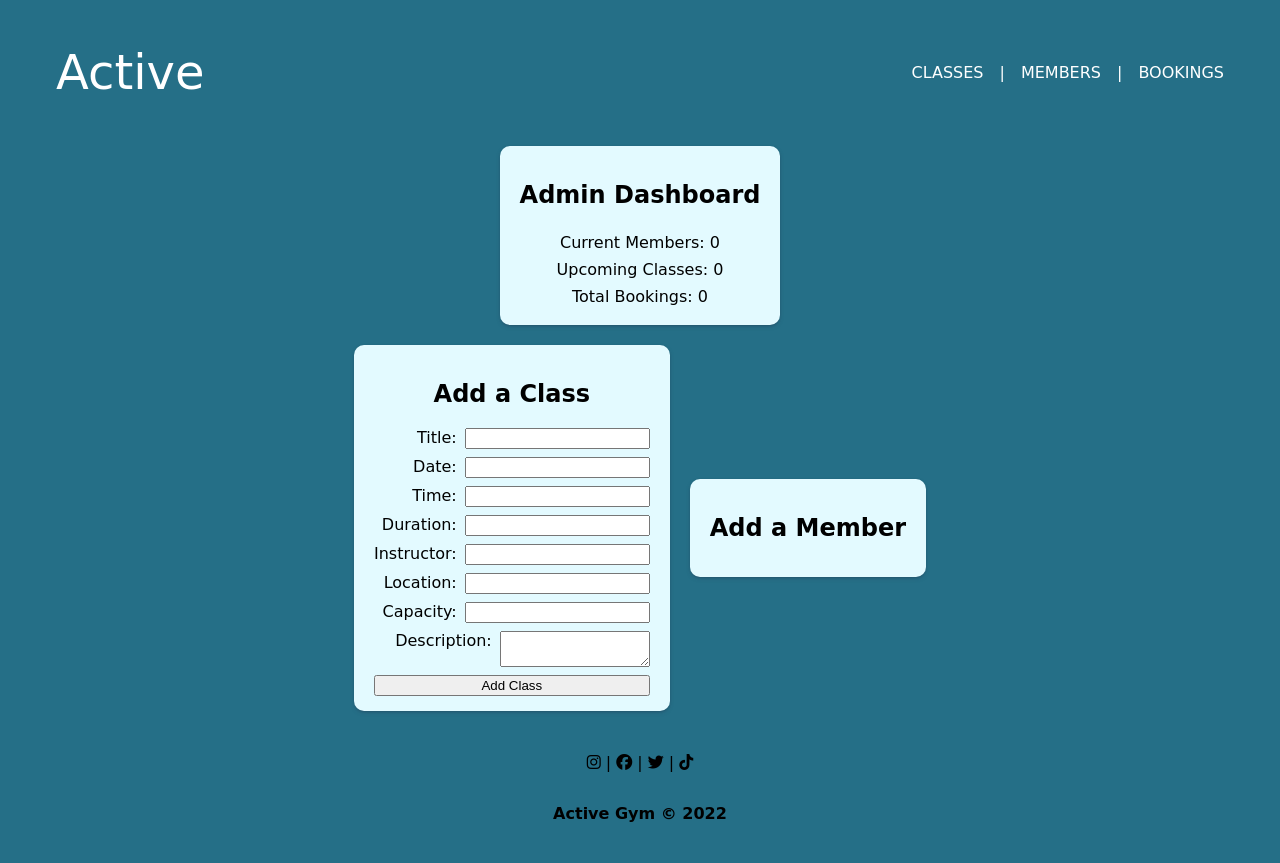
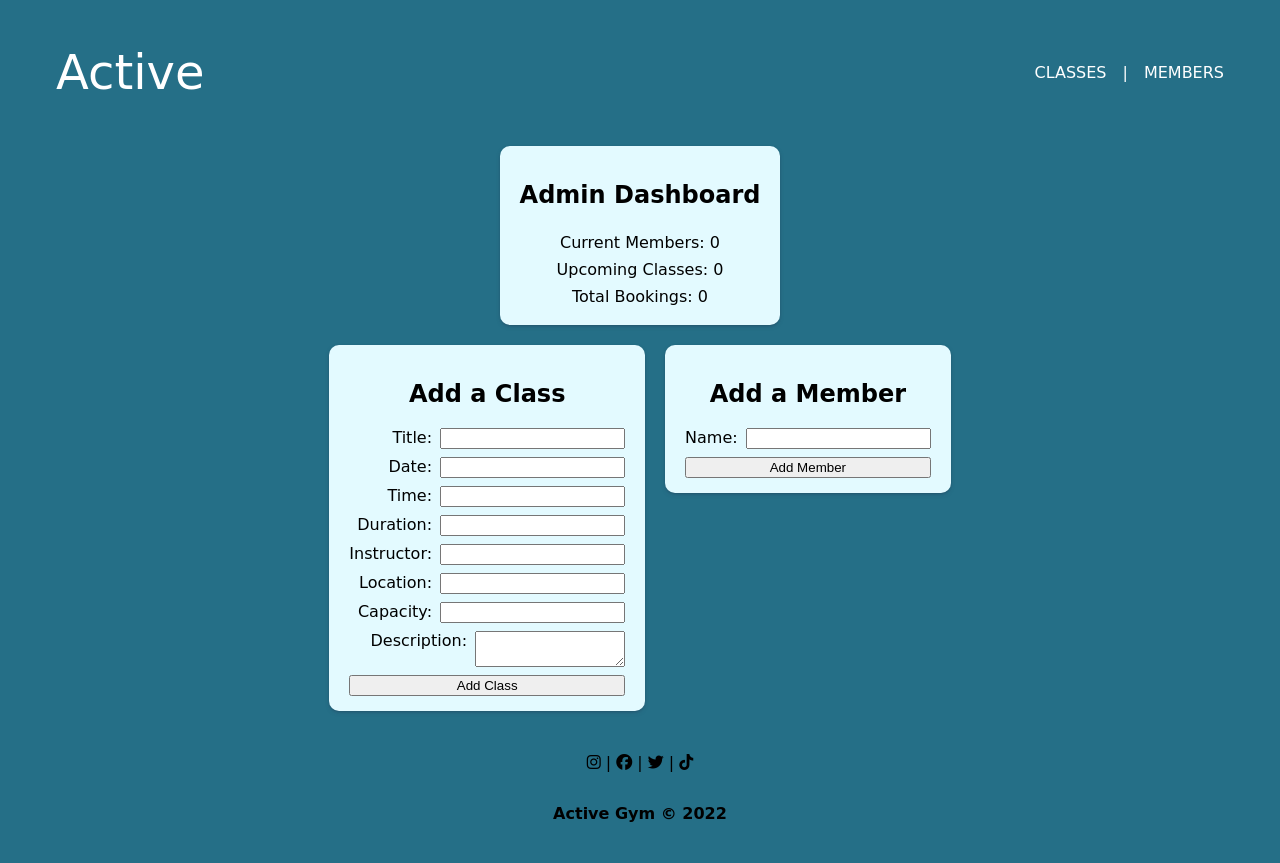
Before and after one commit to HelenLangers/CC_Gym_App_Project, a Flask app: page / in a window 1280 px wide. Run offline with Flask 2, Linux system fonts and the light colour scheme; data that the repository does not hold is empty; some libraries are stand-ins or nearby versions; some web fonts are replaced.

Commit message:
add member complete

```diff
--- a/controllers/lesson_controller.py
+++ b/controllers/lesson_controller.py
@@ -28,4 +28,4 @@ def add_lesson():
     description = request.form['description']
     new_lesson = Lesson(title, date, time, duration, instructor, location, capacity, description)
     lesson_repository.save(new_lesson)
-    return redirect("/classes")
+    return redirect("/")
--- a/static/style.css
+++ b/static/style.css
@@ -72,7 +72,7 @@ main {
     justify-content: center;
     margin-left: 25px;
     margin-right: 25px;
-    align-items: center;
+    align-items: flex-start;
 }
 
 .dashboard {
@@ -112,6 +112,11 @@ main {
     display: flex;
     justify-content: flex-end;
     gap: 0.5rem;
+}
+
+.member-flex-container {
+    display: flex;
+    flex-direction: column;
 }
 
 .lesson-heading {
--- a/templates/base.html
+++ b/templates/base.html
@@ -19,8 +19,6 @@
                 <li><a href="/classes">CLASSES</a></li>
                 <li><span class="vertical-line">|</span></li>
                 <li><a href="/members">MEMBERS</a></li>
-                <li><span class="vertical-line">|</span></li>
-                <li><a href="/bookings">BOOKINGS</a></li>
             </ul>
         </nav>
     </header>
--- a/templates/index.html
+++ b/templates/index.html
@@ -14,7 +14,6 @@
     <div class="add-members-classes">
         <div class="dashboard">
             <h2>Add a Class</h2>
-            <div>
             <form action="/classes" method="POST" class="form">
                 <label for="title">
                 <span>Title:</span>
@@ -59,10 +58,17 @@
                 <input type="submit" value="Add Class">
             </form>
         </div>
-        </div>
-
-        <div class="dashboard">
-            <h2>Add a Member</h2>
+        <div class="member-flex-container">
+            <div class="dashboard">
+                <h2>Add a Member</h2>
+                <form action="/members" method="POST" class="form">
+                    <label for="name">
+                    <span>Name:</span>
+                    <input type="text" name="name" id="name">
+                    </label>
+                    <input type="submit" value="Add Member">
+                </form>
+            </div>
         </div>
     </div>
 </section>
```
Also changed, not shown: controllers/member_controller.py (+10 -1 lines).
